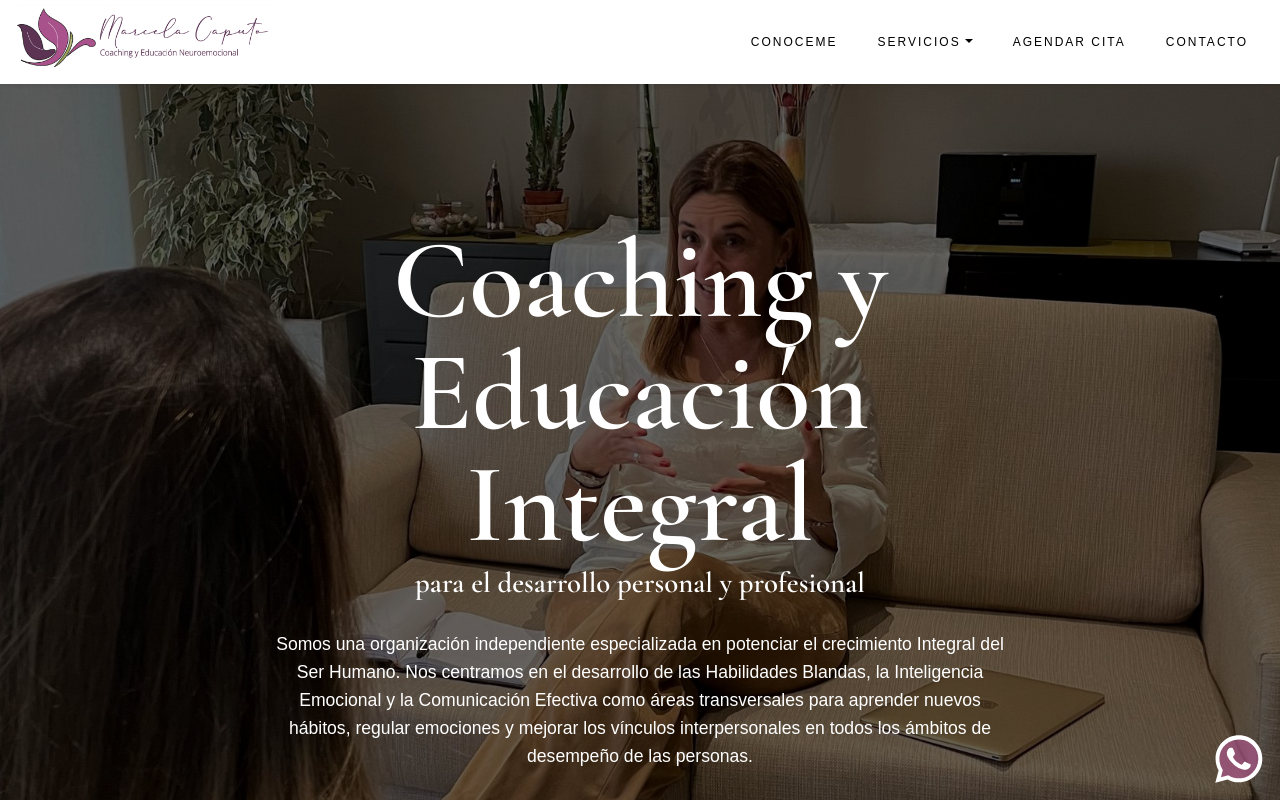
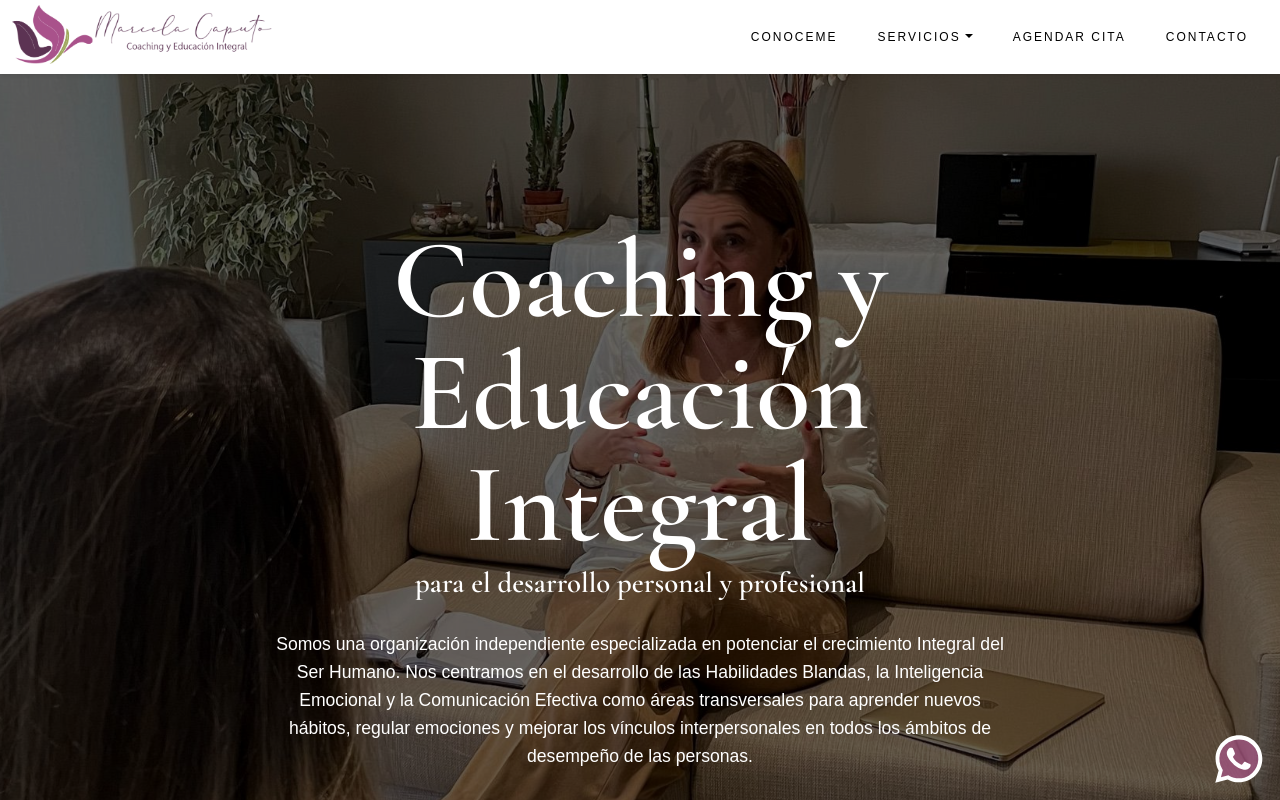
Before and after one commit to AgustinTafura/mc-coaching, a Next.js app: page / in a window 1280 px wide. Shown: the top 800 px of the page. Built offline with nearby package versions, Linux system fonts and the light colour scheme; a web font is replaced by a local one.

Commit message:
updates nuevo logo

```diff
--- a/components/Navbar.jsx
+++ b/components/Navbar.jsx
@@ -11,7 +11,7 @@ const Navbar = () => {
 
             <Link href="/">
             <a className="navbar-brand ">
-              <Image src="/logo.png" alt="logo - Marcela Caputo - Coaching y Educación neuroemocional" width={261} height={69} />
+              <Image src="/logoB.png" alt="logo - Marcela Caputo - Coaching y Educación neuroemocional" width={261} height={59} />
             </a>
           </Link>
           <button className="navbar-toggler " type="button"  data-bs-toggle="offcanvas" data-bs-target="#offcanvasExample" aria-controls="offcanvasExample" aria-expanded="false" aria-label="Toggle navigation">
--- a/components/Spinner.js
+++ b/components/Spinner.js
@@ -1,13 +1,13 @@
 
 import Image from 'next/image'
-import logo from '../public/logo.png'
+import logo from '../public/logoB.png'
 
 export const Spinner = () => {
 
     return (
         <div className='loadingComponent m-0 row justify-content-center aligne-items-center'>
             <div>
-                <Image  className='' src={logo} alt=""/>
+                <Image  className='' src={logo} alt=""  width={522} height={118} />
                 <div className='col-12'>
                     <div className="spinner-grow bounce1" role="status">
                         <span className="sr-only"></span>
```
Also changed, not shown: public/logoB.png (added).
